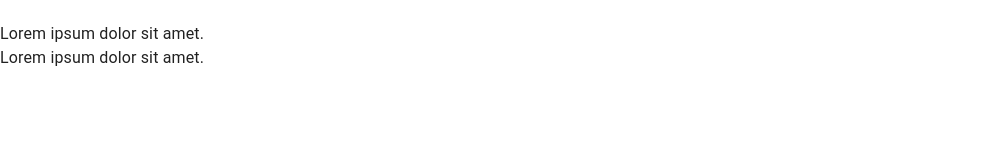
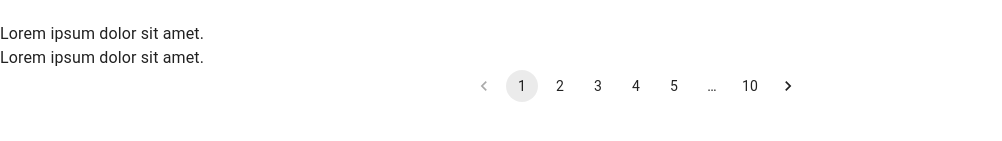
Before and after one commit to Sa1tama54/workshop-of-life, a Next.js app in the folder client/: page /services in a window 1280 px wide. Shown: the part 197-338 px from the top of the page, without its empty margins (0-1002 px from the left). Built offline with nearby package versions, Linux system fonts and the light colour scheme.

Commit message:
Cверстал ui компонент для  пагинации

```diff
--- /dev/null
+++ b/client/src/components/ui/Pagination/index.tsx
@@ -0,0 +1,25 @@
+import * as React from 'react';
+import Pagination from '@mui/material/Pagination';
+import Stack from '@mui/material/Stack';
+import styled from 'styled-components';
+
+const Block = styled.div`
+  width: 350px;
+  margin: auto;
+  color: #ac0000;
+`;
+
+export default function Paginations() {
+  const [page, setPage] = React.useState(1);
+  const handleChange = (event: React.ChangeEvent<unknown>, value: number) => {
+    setPage(value);
+  };
+
+  return (
+    <Block>
+      <Stack spacing={2}>
+        <Pagination count={10} page={page} onChange={handleChange} />
+      </Stack>
+    </Block>
+  );
+}
--- a/client/src/pages/services.tsx
+++ b/client/src/pages/services.tsx
@@ -1,4 +1,5 @@
 import React from 'react';
+import Paginations from '../components/ui/Pagination';
 import Search from '../components/ui/Search';
 import BasicTabs from '../components/ui/Tabs';
 
@@ -9,6 +10,7 @@ const Services = () => {
       <BasicTabs />
       <p>Lorem ipsum dolor sit amet.</p>
       <p>Lorem ipsum dolor sit amet.</p>
+      <Paginations />
     </>
   );
 };
```
